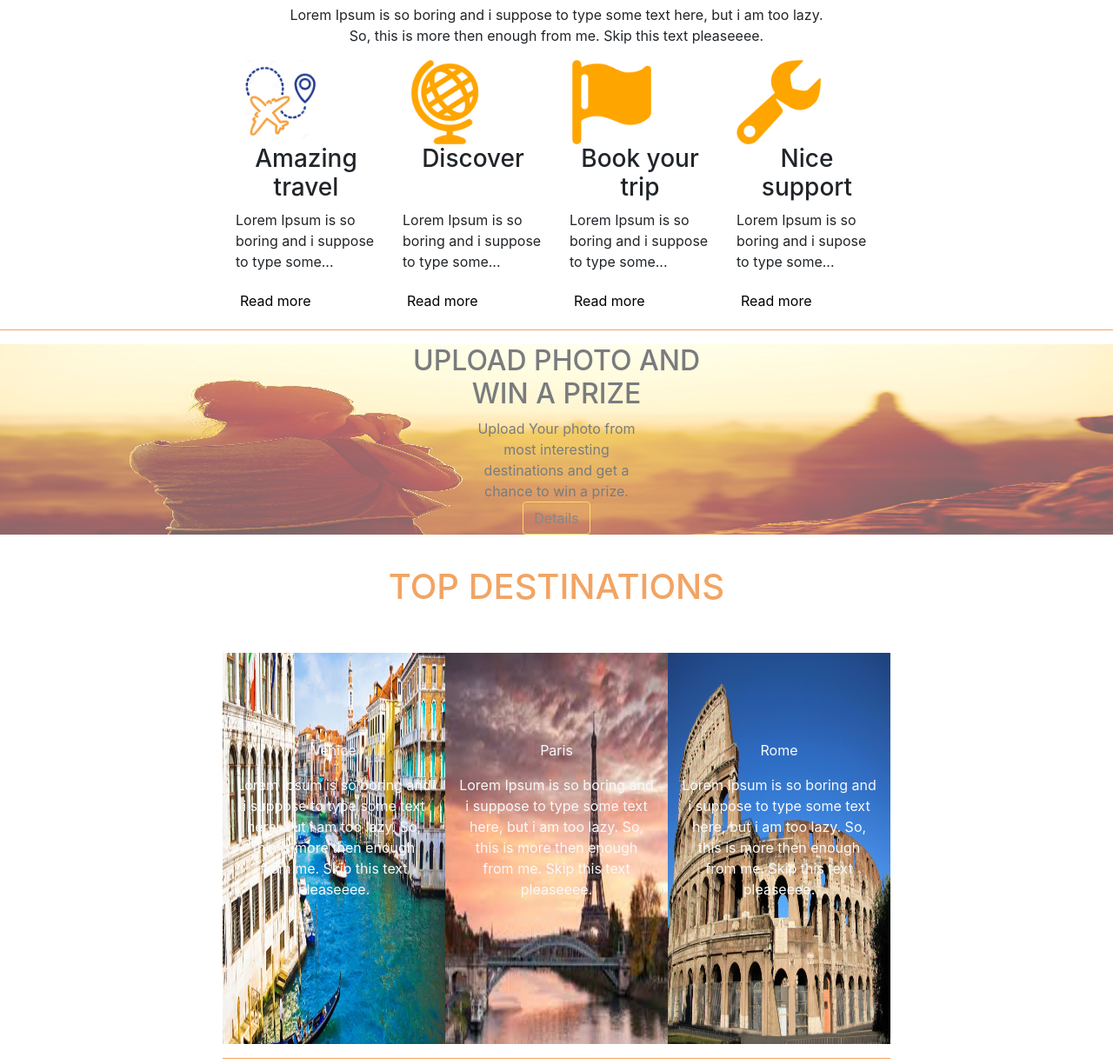
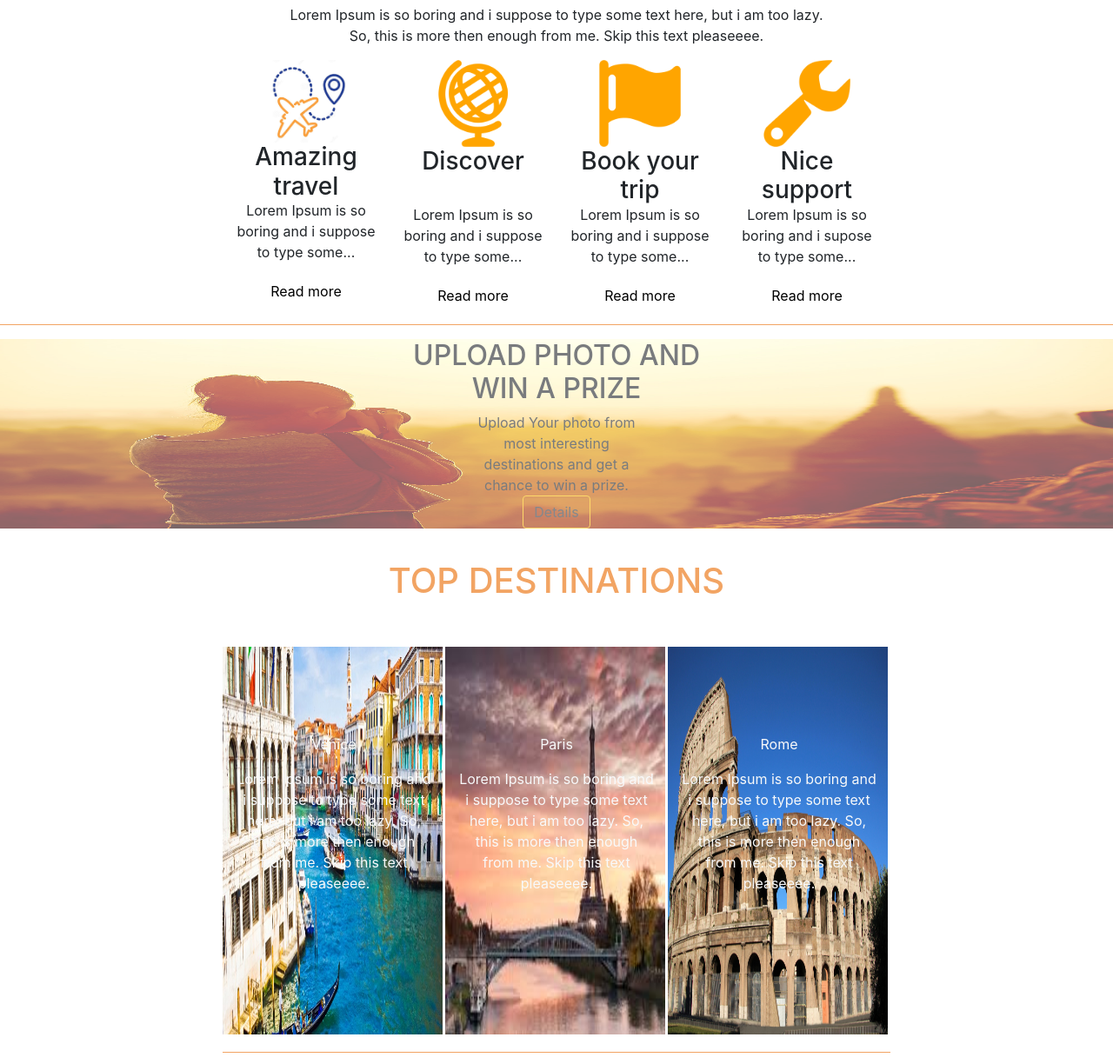
Before and after one commit to theGiocatore/Zavrsni-rad-, a plain HTML site: page index.html in a window 1280 px wide. Shown: the part 562-1786 px from the top of the page at 87% size. Drawn offline with nearby package versions, Linux system fonts and the light colour scheme; no server answers.

Commit message:
bolji  responsabiliti

```diff
--- a/index.html
+++ b/index.html
@@ -57,53 +57,45 @@
             </p>
             <div class="row divovi">
                 <div class="col-md-3">
-                    <img src="slike/fllight.png" width="60%">
-                </div>
-                <div class="col-md-3">
-                    <img src="slike/globe.png" width="60%">
-                </div>
-                <div class="col-md-3">
-                    <img src="slike/flag.png" width="60%">
-                </div>
-                <div class="col-md-3">
-                    <img src="slike/support.png" width="60%">
-                </div>
-            </div>
-            <div class="row divovi">
-                <div class="col-md-3">
+                    <img src="slike/fllight.png" width="100vw">
+                    <div style="height: 66px;">
                         <h3 class="tekstic">Amazing travel</h3>
                     </div>
-                <div class="col-md-3">
-                    <h3 class="tekstic">Discover</h3>
-                </div>
-                <div class="col-md-3">
-                    <h3 class="tekstic">Book your trip</h3>
-                </div>
-                <div class="col-md-3">
-                    <h3 class="tekstic">Nice support</h3>
-                </div>
-            </div>
-            <div class="row divovi">
-                    <div class="col-md-3">
-                        <p class="centar">Lorem Ipsum is so boring and i suppose to type some<span id="sblok">...</span><span id="nblok" style="display: none;">
+                    <p class="centar">Lorem Ipsum is so boring and i suppose to type some<span id="sblok">...</span><span id="nblok"
+                            style="display: none;">
                             text here, but i am too lazy.
                             So, this is more then enough from me. Skip this text pleaseeee.</span></p>
                     <button class="dugme" id="blok">Read more</button>
                 </div>
                 <div class="col-md-3">
-                        <p>Lorem Ipsum is so boring and i suppose to type some<span id="sblok2">...</span><span id="nblok2" style="display: none;">
+                    <img src="slike/globe.png" width="100vw">
+                    <div style="height: 66px;">
+                        <h3 class="tekstic">Discover</h3>
+                    </div>
+                    <p>Lorem Ipsum is so boring and i suppose to type some<span id="sblok2">...</span><span id="nblok2"
+                            style="display: none;">
                             text here, but i am too lazy.
                             So, this is more then enough from me. Skip this text pleaseeee.</span></p>
                     <button class="dugme" id="blok2">Read more</button>
                 </div>
                 <div class="col-md-3">
-                        <p>Lorem Ipsum is so boring and i suppose to type some<span id="sblok3">...</span><span id="nblok3" style="display: none;">
+                    <img src="slike/flag.png" width="100vw">
+                    <div style="height: 66px;">
+                        <h3 class="tekstic">Book your trip</h3>
+                    </div>
+                    <p>Lorem Ipsum is so boring and i suppose to type some<span id="sblok3">...</span><span id="nblok3"
+                            style="display: none;">
                             text here, but i am too lazy.
                             So, this is more then enough from me. Skip this text pleaseeee.</span></p>
                     <button class="dugme" id="blok3">Read more</button>
                 </div>
                 <div class="col-md-3">
-                        <p>Lorem Ipsum is so boring and i supose to type some<span id="sblok4">...</span><span id="nblok4" style="display: none;">
+                    <img src="slike/support.png" width="100vw">
+                    <div style="height: 66px;">
+                        <h3 class="tekstic">Nice support</h3>
+                    </div>
+                    <p>Lorem Ipsum is so boring and i supose to type some<span id="sblok4">...</span><span id="nblok4"
+                            style="display: none;">
                             text here, but i am too lazy.
                             So, this is more then enough from me. Skip this text pleaseeee.</span></p>
                     <button class="dugme" id="blok4">Read more</button>
--- a/style.css
+++ b/style.css
@@ -21,6 +21,8 @@ h1{                                             /*naslovi na home page-u*/
 .divovi{                                        /*sadrzaj koji zauzima centralni deo stranice,a sa strane su praznine*/
     margin-left: 20%;
     margin-right: 20%;
+    justify-content: center;
+    text-align: center;
 }
 .hr1{                                             /*razlika izmedju hr1 i hr2 je u duzini linije. hr2 zahvata 60% po sredini strane */
     border-color:#f2a463;
@@ -51,24 +53,27 @@ h1{                                             /*naslovi na home page-u*/
 }
 .venecija{                                      /*venecija,pariz i rim -divovi sa pozadinskim slikama i tesktom,modifikovani prema zahtevu*/
     background-image:url(slike/venice.jpg);
-    background-size: 100% 100%;
+    background-size: 99% 99%;
     background-repeat: no-repeat;
     padding-top: 100px;
     padding-bottom: 150px;
+    width: 95%;
 }
 .pariz{
     background-image: url(slike/Paris.jpg);
-    background-size: 100% 100%;
+    background-size: 99% 99%;
     background-repeat: no-repeat;
     padding-top: 100px;
     padding-bottom: 150px;
+    width: 95%;
 }
 .rim{
     background-image: url(slike/rome.jpg);
-    background-size: 100% 100%;
+    background-size: 99% 99%;
     background-repeat: no-repeat;
     padding-top: 100px;
     padding-bottom: 150px;
+    width: 95%;
 }
 footer{
     width: 100%;
```
Lines whose indentation alone changed are shown as unchanged.
